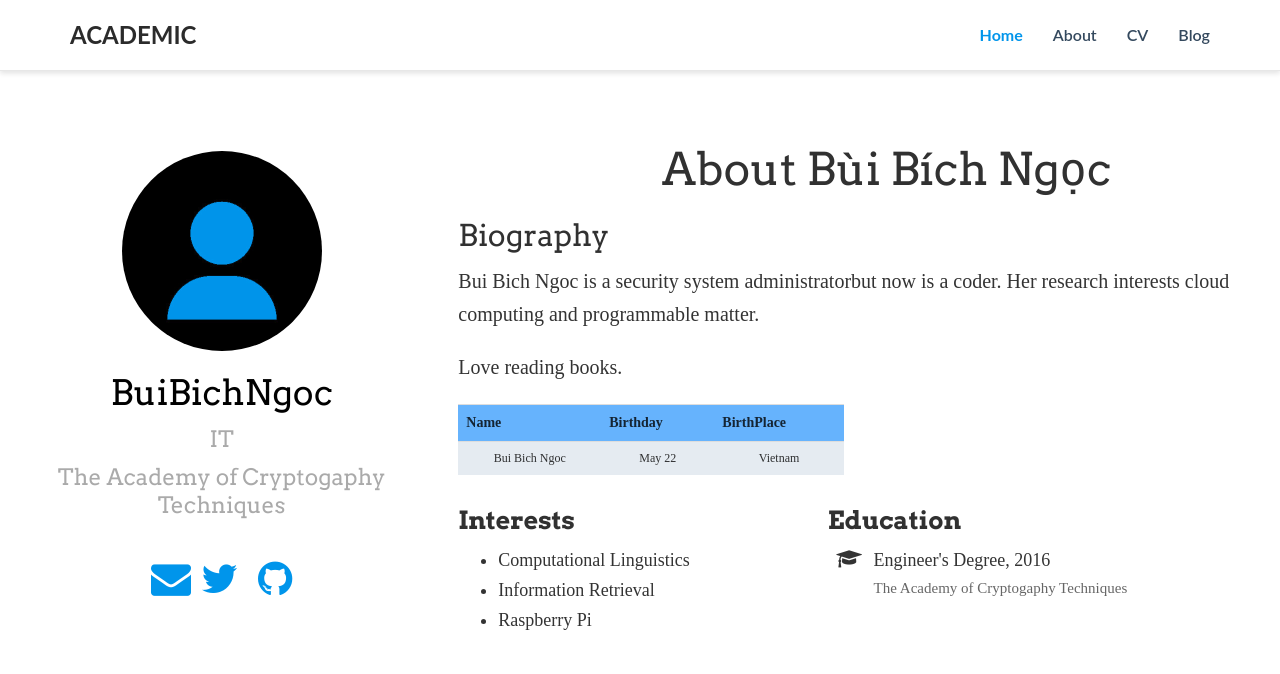
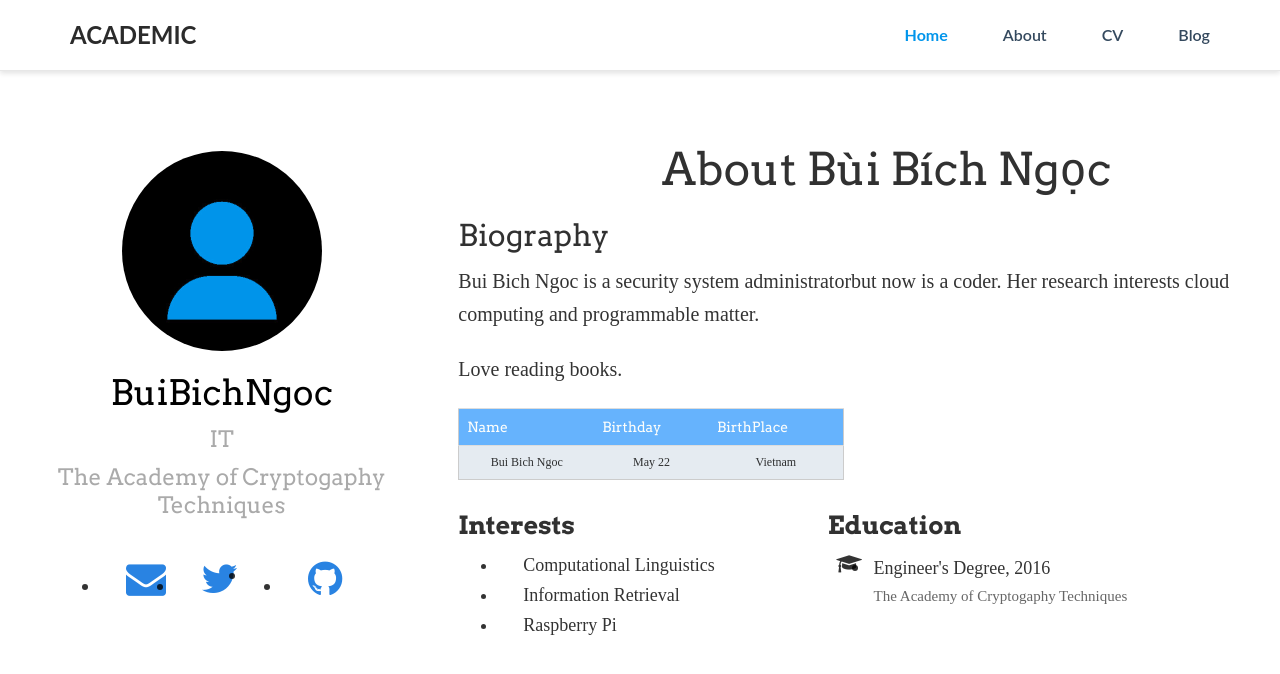
Before and after one commit to buibichngoc/buibichngoc.github.io, a Jekyll site: the page built from about/index.html, in a window 1280 px wide. Shown: the top 674 px of the page. Built offline with Jekyll 4.4.1, drawn with Linux system fonts in a browser that asks for light colours; nearby versions of some CDN libraries; a style sheet for code colours, icons or effects is not loaded.

Commit message:
Revert "css"
This reverts commit 6f038710ac00e6902f9f38c40ade8c1dae651e75.

```diff
--- a/_layouts/default.html
+++ b/_layouts/default.html
@@ -29,8 +29,8 @@
           crossorigin="anonymous">
 
     <link rel="stylesheet" type="text/css" href="/css/bio.css">
-    <!--<link rel="stylesheet" type="text/css" href="/css/main.css">-->
-    <!--<link rel="stylesheet" type="text/css" href="/css/pygment_trac.css">-->
+    <link rel="stylesheet" type="text/css" href="/css/main.css">
+    <link rel="stylesheet" type="text/css" href="/css/pygment_trac.css">
     <link rel="stylesheet" type="text/css" href="/css/highlight.min.css">
 
     <link rel="icon" type="image/png" href="/images/icon.png">
--- a/css/bio.css
+++ b/css/bio.css
@@ -1,4 +1,3 @@
-@import url(https://fonts.googleapis.com/css?family=Arvo:400,700,400italic);
 *,
 *::after,
 *::before {
--- a/css/main.css
+++ b/css/main.css
@@ -1,8 +1,57 @@
 @import url(https://fonts.googleapis.com/css?family=Arvo:400,700,400italic);
 /* Base text styles */
+body {
+    font-family: inherit;
+    font-size: 1rem;
+    line-height: inherit;
+    color: inherit;
+    margin-top: 71px; /* Offset body content by navbar height. */
+    padding-top: 0;
+    counter-reset: captions;
+}
+
+h1, h2, h3, h4, h5, h6 {
+    font-family: 'Arvo', Monaco, serif;
+    font-weight: 400;
+    margin-bottom: .5rem;
+    line-height: 1.25;
+    color: #313131;
+    text-rendering: optimizeLegibility;
+}
 
 p, ul, ol, table, dl {
     margin: 0 0 22px;
+}
+
+h1 {
+    font-size: 2.25rem;
+}
+
+h2 {
+    margin-top: 1rem;
+    font-size: 1.5rem;
+}
+
+h3 {
+    font-weight: 700;
+    margin-top: 1.5rem;
+    font-size: 1.25rem;
+}
+
+h4, h5, h6 {
+    font-weight: 700;
+    margin-top: 1rem;
+    font-size: 1rem;
+}
+
+a {
+    color: #2983e2;
+    font-weight: 200;
+    text-decoration: none;
+}
+
+a:hover {
+    text-decoration: underline;
 }
 
 a small {
@@ -29,6 +78,12 @@
     padding-left: 20px;
 }
 
+blockquote {
+    margin: 0;
+    padding: 0 0 0 20px;
+    font-style: italic;
+}
+
 dl, dt, dd, dl p {
     font-color: #444;
 }
@@ -47,6 +102,24 @@
     font-style: italic;
 }
 
+hr {
+    border: 0;
+    background: #ccc;
+    height: 1px;
+    margin: 0 0 24px;
+}
+
+/* Images */
+
+img {
+    position: relative;
+    margin: 0 auto;
+    max-width: 650px;
+    padding: 5px;
+    margin: 10px 0 32px 0;
+    border: 1px solid #ccc;
+}
+
 /* Code blocks */
 
 code, pre {
@@ -54,6 +127,46 @@
     font-size: 14px;
 }
 
+pre {
+    padding: 4px 12px;
+    background: #FDFEFB;
+    border-radius: 4px;
+    border: 1px solid #D7D8C8;
+    overflow: auto;
+    overflow-y: hidden;
+    margin-bottom: 32px;
+}
+
+/* Tables */
+
+table {
+    width: 100%;
+}
+
+table {
+    border: 1px solid #ccc;
+    margin-bottom: 32px;
+    text-align: left;
+}
+
+th {
+    font-family: 'Arvo', Helvetica, Arial, sans-serif;
+    font-size: 18px;
+    font-weight: normal;
+    padding: 10px;
+    background: #232323;
+    color: #FDFEFB;
+}
+
+td {
+    padding: 10px;
+    background: #ccc;
+}
+
+/* Wrapper */
+.wrapper {
+    width: 960px;
+}
 
 /* Header */
 
@@ -160,3 +273,92 @@
     color: #fff;
     text-decoration: none;
 }
+
+/* Footer */
+
+footer {
+    width: 170px;
+    float: left;
+    position: fixed;
+    bottom: 10px;
+    padding-left: 20px;
+}
+
+@media print, screen and (max-width: 960px) {
+
+    div.wrapper {
+        width: auto;
+        margin: 0;
+    }
+
+    header, footer {
+        float: none;
+        position: static;
+        width: auto;
+    }
+
+    footer {
+        border-top: 1px solid #ccc;
+        margin: 0 84px 0 50px;
+        padding: 0;
+    }
+
+    header {
+        padding-right: 320px;
+    }
+
+
+    header a small {
+        display: inline;
+    }
+
+    header ul {
+        position: absolute;
+        right: 130px;
+        top: 84px;
+    }
+}
+
+@media print, screen and (max-width: 720px) {
+    body {
+        word-wrap: break-word;
+    }
+
+    header {
+        padding: 10px 20px 0;
+        margin-right: 0;
+    }
+
+
+    footer {
+        margin: 0 0 0 30px;
+    }
+
+    header ul, header p.view {
+        position: static;
+    }
+}
+
+@media print, screen and (max-width: 480px) {
+
+    header ul li.download {
+        display: none;
+    }
+
+    footer {
+        margin: 0 0 0 20px;
+    }
+
+    footer a {
+        display: block;
+    }
+
+}
+
+@media print {
+    body {
+        padding: 0.4in;
+        font-size: 12pt;
+        color: #444;
+    }
+}
```
